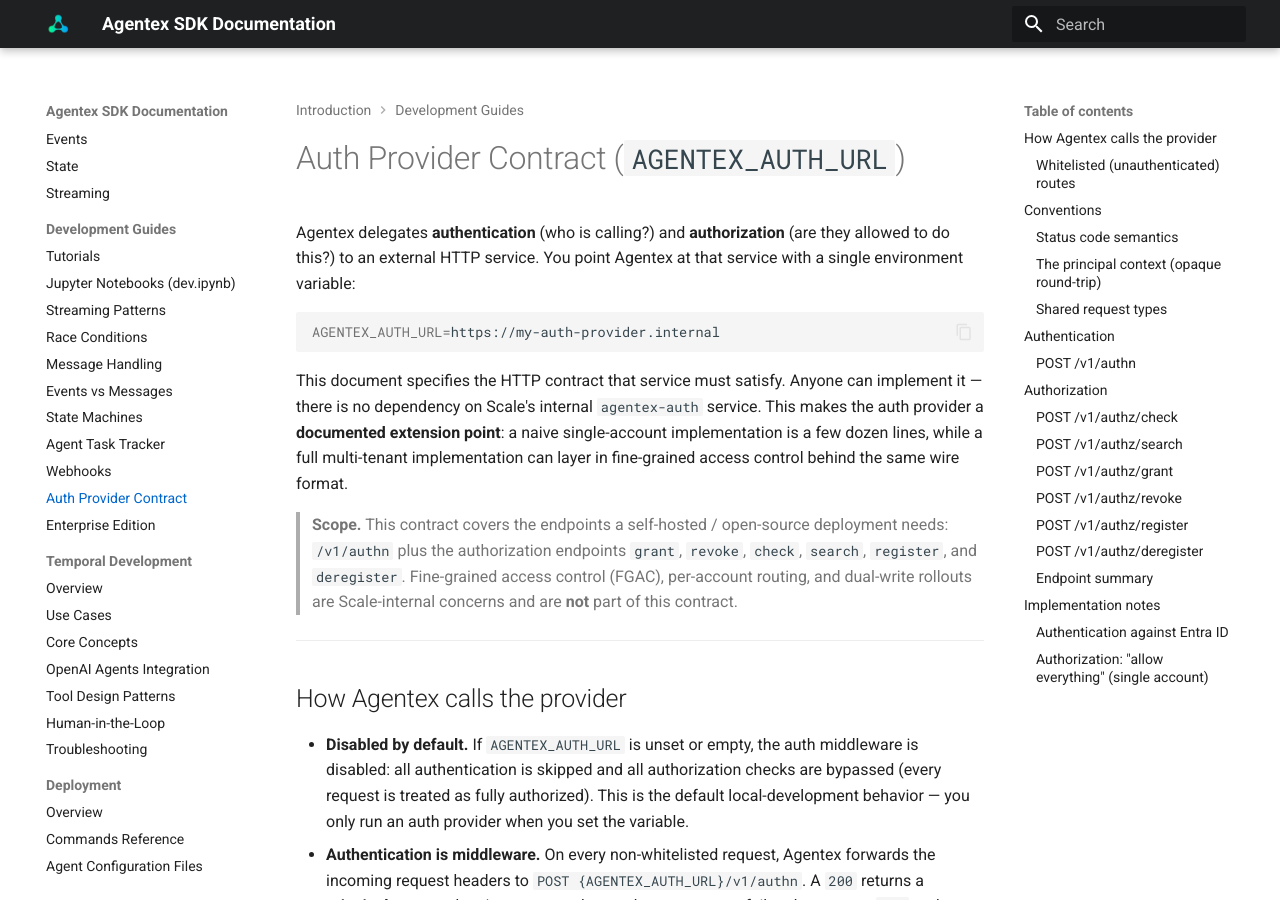
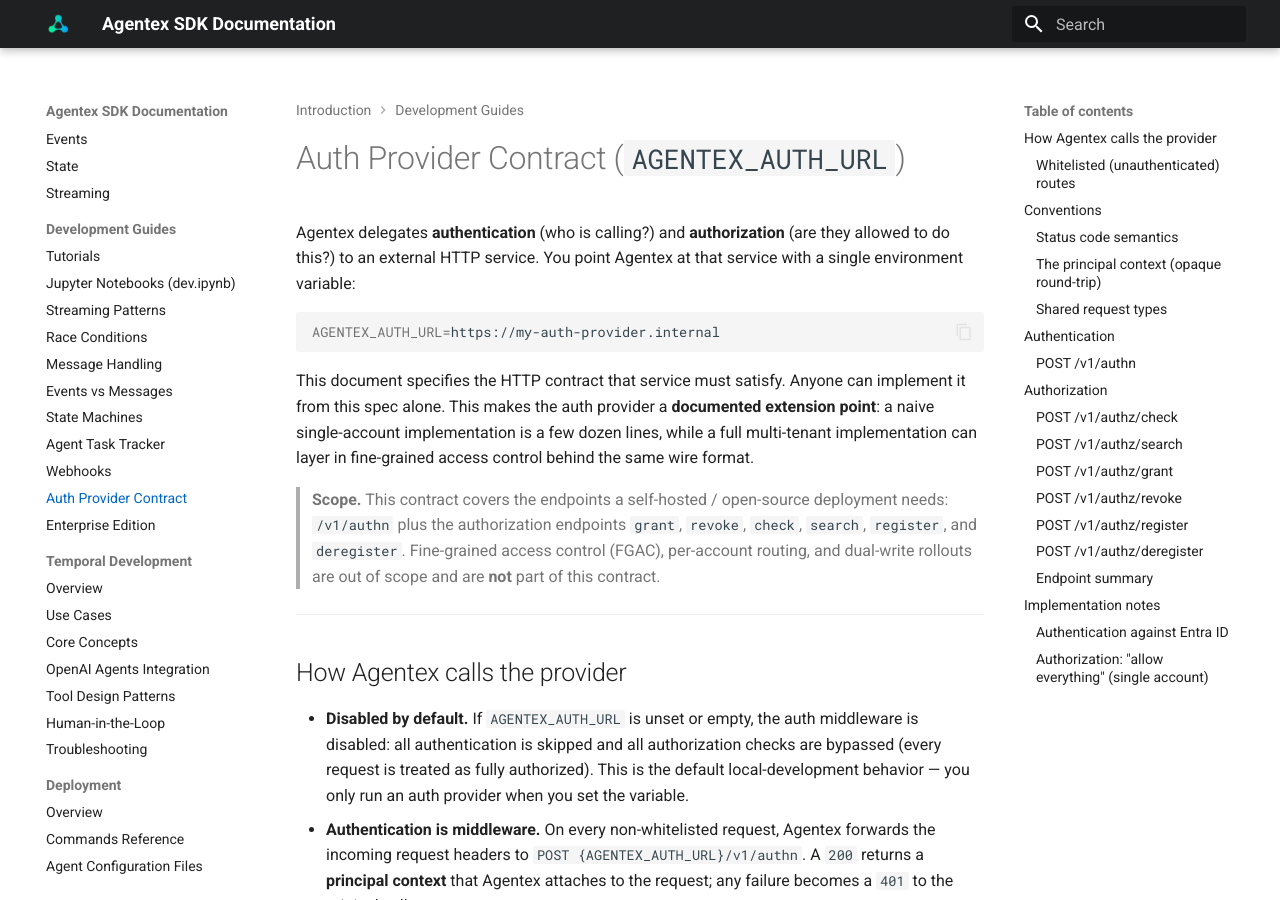
Before and after one commit to scaleapi/scale-agentex, an MkDocs documentation site: the page built from agentex/docs/docs/development_guides/auth_provider_contract.md, in a window 1280 px wide and 900 px high. Built offline with MkDocs 1.6.1 and Material for MkDocs 9.7.7, drawn with Linux system fonts in a browser that asks for light colours; some of the changed text lies outside the part shown.

Commit message:
docs: drop references to internal reference auth service

````diff
--- a/agentex/docs/docs/development_guides/auth_provider_contract.md
+++ b/agentex/docs/docs/development_guides/auth_provider_contract.md
@@ -9,17 +9,16 @@
 ```
 
 This document specifies the HTTP contract that service must satisfy. Anyone can
-implement it — there is no dependency on Scale's internal `agentex-auth`
-service. This makes the auth provider a **documented extension point**: a naive
-single-account implementation is a few dozen lines, while a full multi-tenant
-implementation can layer in fine-grained access control behind the same wire
-format.
+implement it from this spec alone. This makes the auth provider a **documented
+extension point**: a naive single-account implementation is a few dozen lines,
+while a full multi-tenant implementation can layer in fine-grained access control
+behind the same wire format.
 
 > **Scope.** This contract covers the endpoints a self-hosted / open-source
 > deployment needs: `/v1/authn` plus the authorization endpoints `grant`,
 > `revoke`, `check`, `search`, `register`, and `deregister`. Fine-grained access
-> control (FGAC), per-account routing, and dual-write rollouts are Scale-internal
-> concerns and are **not** part of this contract.
+> control (FGAC), per-account routing, and dual-write rollouts are out of scope
+> and are **not** part of this contract.
 
 ---
 
@@ -94,7 +93,7 @@
 `grant` / `revoke` / `check` / `search` / `register` / `deregister`. Agentex is
 just a courier.
 
-Example (the shape Scale's reference provider happens to use — yours can differ):
+Example (one possible shape — yours can differ):
 
 ```json
 {
````
